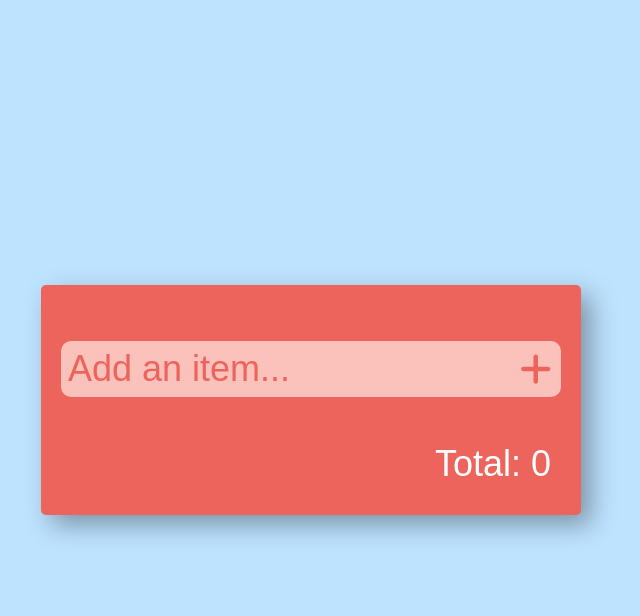
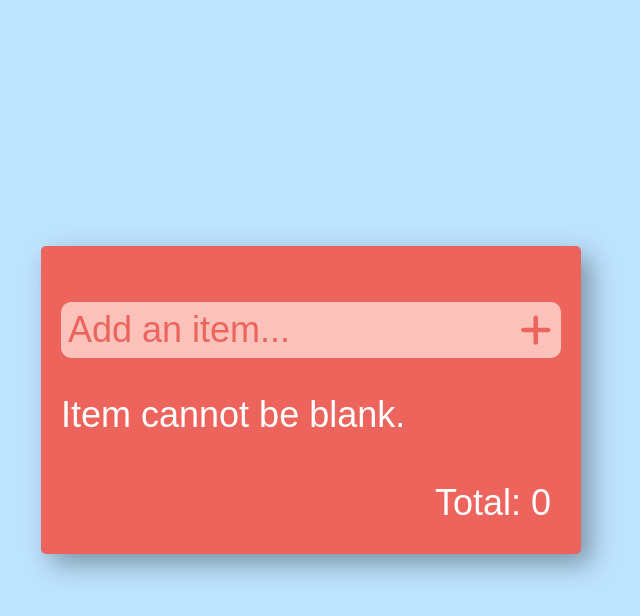
Before and after one commit to binarypsilocybin/Simple-shopping-list, a React (Create React App) app: page / in a window 1280 px wide. Both pictures are taken after a click on the icon 864 px from the left and 369 px from the top of the page. Shown: the top 616 px of the page, without its empty margins (329-969 px from the left). Built offline with nearby package versions, Linux system fonts and the light colour scheme.

Commit message:
message for no input

```diff
--- a/src/App.js
+++ b/src/App.js
@@ -16,6 +16,7 @@ const App = () => {
 
   const [inputValue, setInputValue] = useState('');
   const [totalItemCount, setTotalItemCount] = useState(0);
+  const [noValue, setNoValue] = useState(false);
 
   const handleAddButtonClick = () => {
     if (inputValue !== '') {
@@ -30,7 +31,7 @@ const App = () => {
       setInputValue('');
       calculateTotal();
     } else {
-      console.log('escrever algo');
+      setNoValue(true);
     }
   };
   const handleRemoveButtonClick = (index) => {
@@ -63,6 +64,11 @@ const App = () => {
     setItems(newItems);
   };
 
+  const handleInput = (event) => {
+    setInputValue(event.target.value);
+    setNoValue(false);
+  };
+
   const calculateTotal = () => {
     const totalItemCount = items.reduce((total, item) => {
       return total + item.quantity;
@@ -75,7 +81,7 @@ const App = () => {
         <div className="add-item-box">
           <input
             value={inputValue}
-            onChange={(event) => setInputValue(event.target.value)}
+            onChange={() => handleInput(event)}
             className="add-item-input"
             placeholder="Add an item..."
           />
@@ -84,11 +90,15 @@ const App = () => {
             onClick={() => handleAddButtonClick()}
           />
         </div>
+        <div className={noValue !== true ? 'input-message show' : ''}>
+          <p>Item cannot be blank.</p>
+        </div>
         <div className="item-list">
           {items.map((item, index) => (
             <div className="item-container">
               <div className="item-name" onClick={() => toggleComplete(index)}>
                 {/* HINT: replace false with a boolean indicating the item has been completed or not */}
+
                 {item.isSelected ? (
                   <>
                     <FontAwesomeIcon icon={faCheckCircle} />
--- a/src/style.css
+++ b/src/style.css
@@ -64,6 +64,9 @@ input::placeholder {
 }
 input:focus {
   outline: 0;
+}
+.input-message.show {
+  display: none;
 }
 
 .item-list {
```
